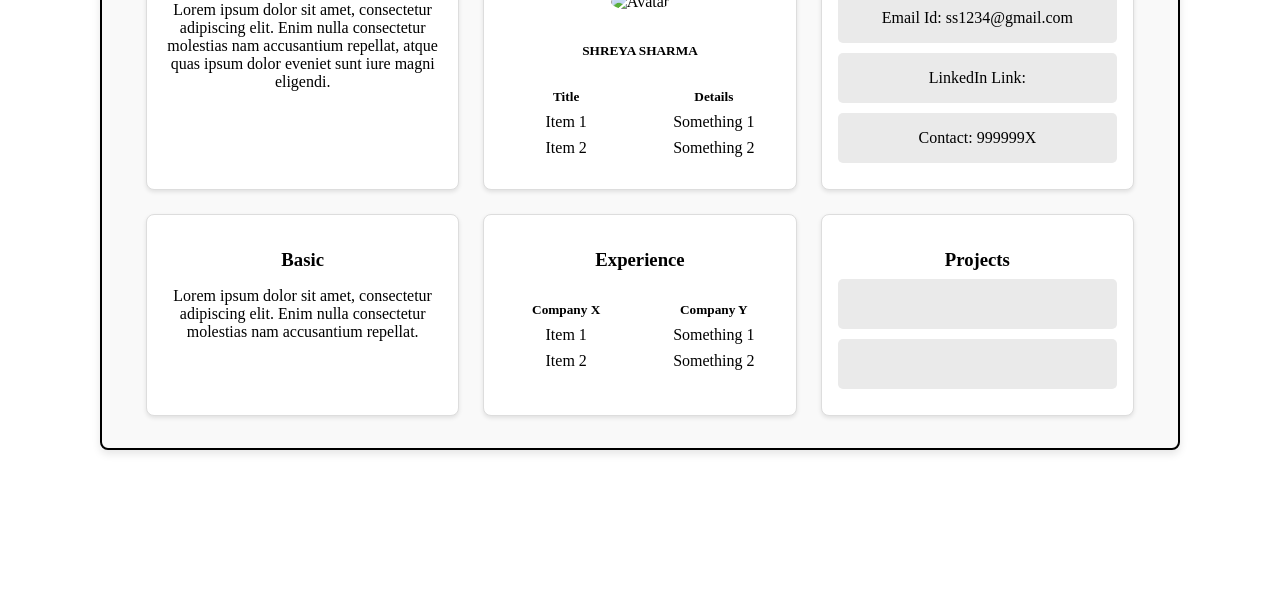
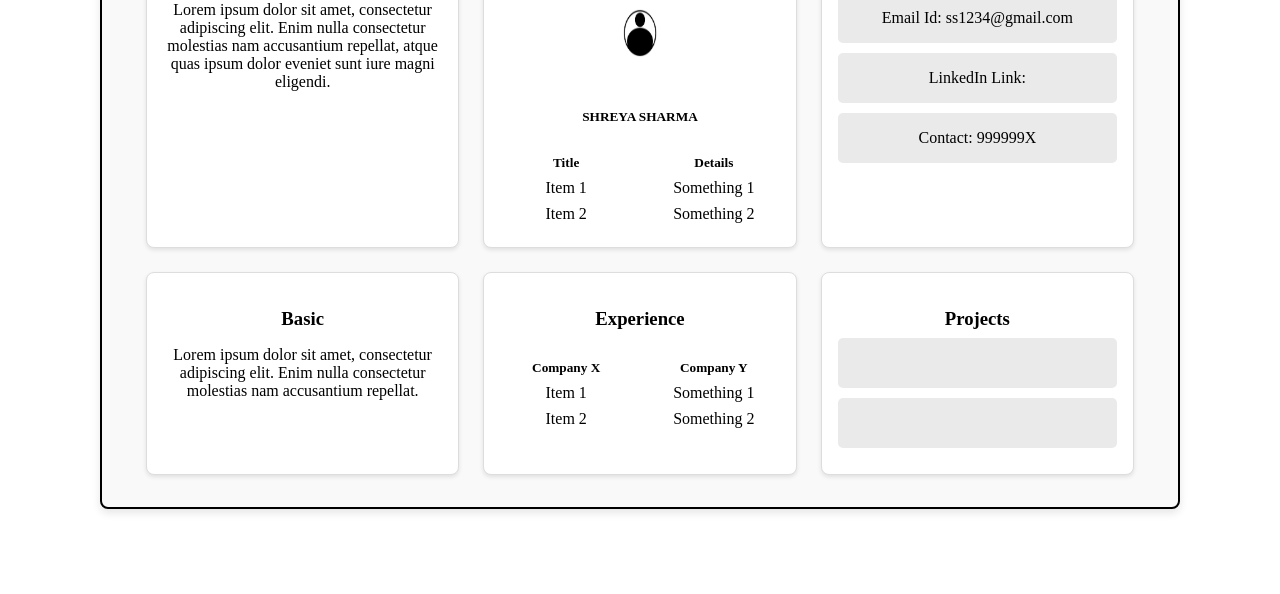
Before and after one commit to shreyasharmaaa20/ShreyaSharmaNaCoFrontend, a plain HTML site: page Task1Flexbox/portfolio.html in a window 1280 px wide. Shown: the part 206-800 px from the top of the page. Drawn offline with Linux system fonts and the light colour scheme.

Commit message:
Update portfolio.html

```diff
--- a/Task1Flexbox/portfolio.html
+++ b/Task1Flexbox/portfolio.html
@@ -31,7 +31,7 @@
     <!--personal details-->
     <div class="box">
       <h3>Personal Details</h3>
-      <img src="360_F_918011119_5c2Y5xUtZbSFIQbN5NJCcSJd0Xntj9wH.jpg" alt="Avatar">
+      <img src="Assets/Images/360_F_918011119_5c2Y5xUtZbSFIQbN5NJCcSJd0Xntj9wH.jpg" alt="Avatar">
       <h5>SHREYA SHARMA</h5>
       <div class="flex-row">
         <div>
```
